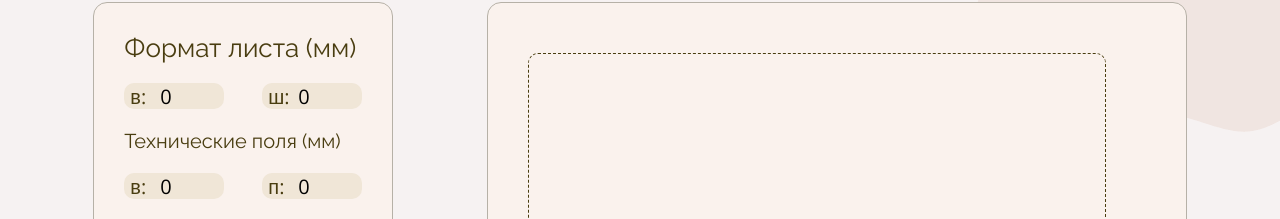
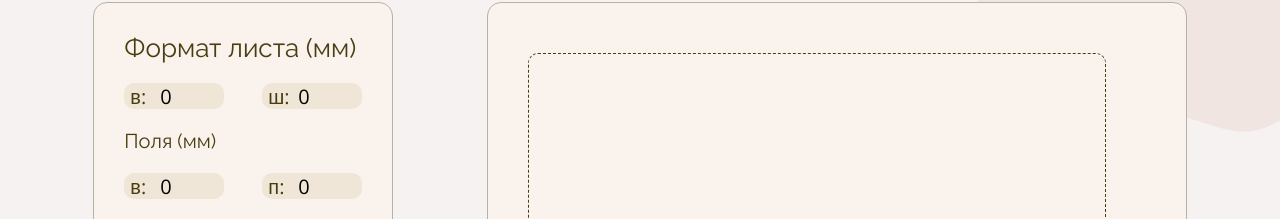
Before and after one commit to Pull-the-lever-Kronk-WRONG-LEVAAAARR/business-card, a plain HTML site: page index.html in a window 1280 px wide. Shown: the part 180-399 px from the top of the page. Drawn offline with nearby package versions, Linux system fonts and the light colour scheme.

Commit message:
Revert "Реализован выбор оптимальной раскладки"
This reverts commit 0d4184af079de8414d9031bcae6854bd21b821e7.

```diff
--- a/index.html
+++ b/index.html
@@ -30,7 +30,7 @@
                                 <input type="number" value="0" name="" id="sheet-w">
                             </div>
                         </div>
-                        <p class="small-p">Технические поля (мм)</p>
+                        <p class="small-p">Поля (мм)</p>
                         <div class="param">
                             <div class="cont-inp">
                                 <label for="sheet-u">в:</label>
```
